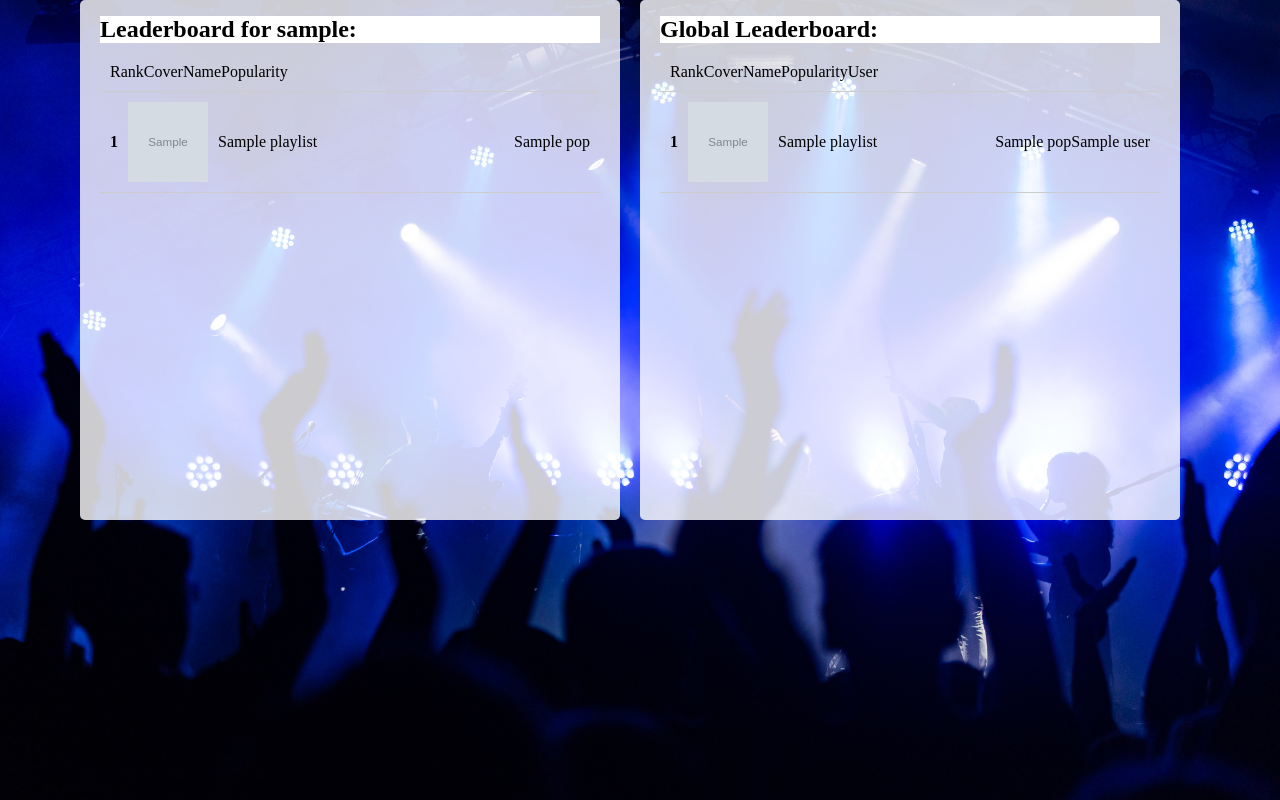
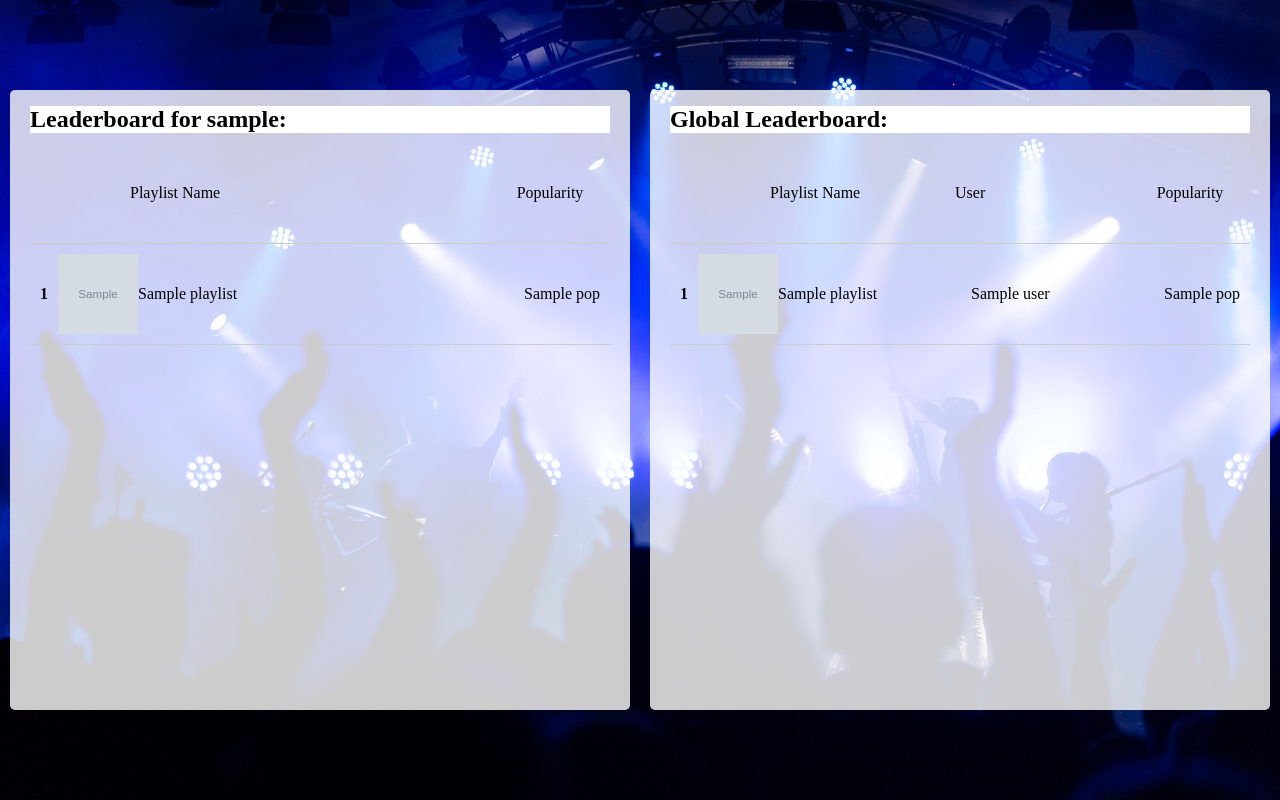
Before and after one commit to kesh-khanna/party_approved, a Flask app: template templates/full_leaderboard.html in a window 1280 px wide. Run offline with Flask 3, Linux system fonts and the light colour scheme; the template is opened without the code that fills it: most values are stand-ins (such as "Sample title", 1, 10 or a date in 2020); grey boxes marked "Sample" are stand-in pictures.

Commit message:
tweaked the leaderboard HTML

```diff
--- a/templates/full_leaderboard.html
+++ b/templates/full_leaderboard.html
@@ -13,7 +13,7 @@
         .container {
             display: flex;
             justify-content: center;
-            align-items: flex-start;
+            align-items: center;
             height: 100vh;
         }
 
@@ -21,10 +21,10 @@
             background: rgba(255, 255, 255, 0.8);
             padding: 0 20px 20px 20px;
             border-radius: 5px;
-            width: 500px;
-            height: 500px;
+            width: 700px;
+            height: 600px;
             overflow-y: scroll;
-            margin-right: 20px;
+            margin: 0 10px;
         }
 
         .leaderboard-header {
@@ -45,27 +45,35 @@
         }
 
         .playlist-cover {
+            display: flex;
             width: 80px;
             height: 80px;
             object-fit: cover;
-            margin-right: 10px;
+            margin-right: auto;
+            margin-left: 10px;
         }
 
         .playlist-name {
-            margin-right: auto;
             flex: 1;
             overflow: hidden;
             text-overflow: ellipsis;
             white-space: nowrap;
         }
 
+        .playlist-user {
+            flex: 1;
+            margin-left: auto;
+            overflow: hidden;
+            text-overflow: ellipsis;
+            white-space: nowrap;
+        }
+
         .playlist-rank {
-            margin-right: 10px;
+            margin-right: auto;
             font-weight: bold;
         }
 
         .playlist-popularity {
-            margin-left: auto;
             width: 100px;
             text-align: center;
         }
@@ -76,10 +84,10 @@
         <div class="leaderboard-container">
             <h1 class="leaderboard-header">Leaderboard for {{ username }}:</h1>
             <div class="playlist-entry playlist-header">
-                <div class="playlist-rank-header">Rank</div>
-                <div class="playlist-cover-header">Cover</div>
-                <div class="playlist-name-header">Name</div>
-                <div class="playlist-popularity-header">Popularity</div>
+                <div class="playlist-rank"></div>
+                <div class="playlist-cover"></div>
+                <div class="playlist-name">Playlist Name</div>
+                <div class="playlist-popularity">Popularity</div>
             </div>
             {% if playlists %}
                 <div class="playlist-entries">
@@ -100,15 +108,14 @@
                 <p>No playlists found for the specified user. Please try again.</p>
             {% endif %}
         </div>
-
         <div class="leaderboard-container">
             <h1 class="leaderboard-header">Global Leaderboard:</h1>
             <div class="playlist-entry playlist-header">
-                <div class="playlist-rank-header">Rank</div>
-                <div class="playlist-cover-header">Cover</div>
-                <div class="playlist-name-header">Name</div>
-                <div class="playlist-popularity-header">Popularity</div>
-                <div class="playlist-user-header">User</div>
+                <div class="playlist-rank"></div>
+                <div class="playlist-cover"></div>
+                <div class="playlist-name">Playlist Name</div>
+                <div class="playlist-user">User</div>
+                <div class="playlist-popularity">Popularity</div>
             </div>
             {% if global_playlists %}
                 <div class="playlist-entries">
@@ -121,8 +128,8 @@
                                 <div class="no-cover-image">No Cover Image Available</div>
                             {% endif %}
                             <div class="playlist-name">{{ playlist['name'] }}</div>
+                            <div class="playlist-user">{{ playlist['user'] }}</div>
                             <div class="playlist-danceability">{{ playlist['pop'] }}</div>
-                            <div class="playlist-user">{{ playlist['user'] }}</div>
                         </div>
                     {% endfor %}
                 </div>
```
